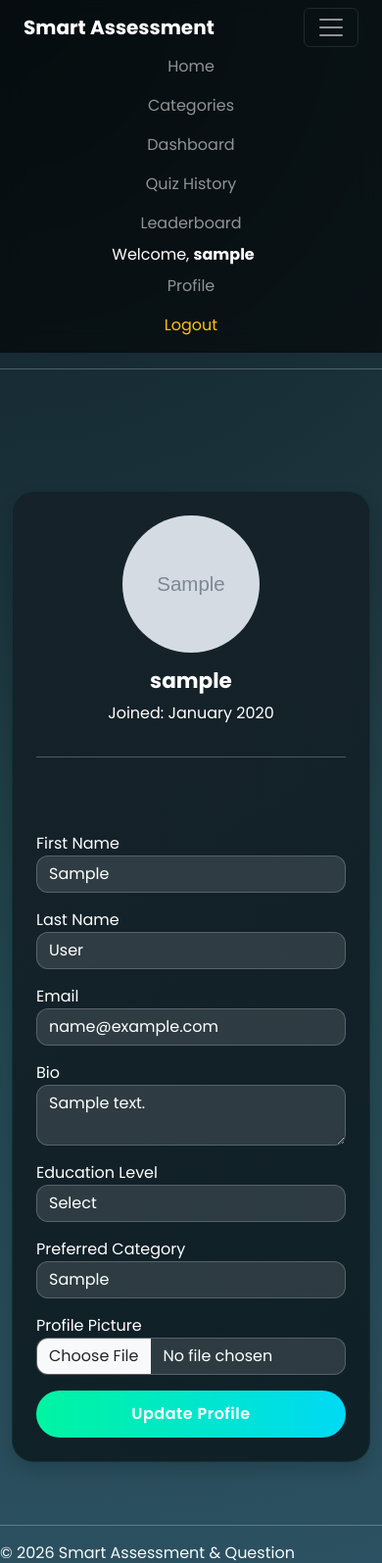
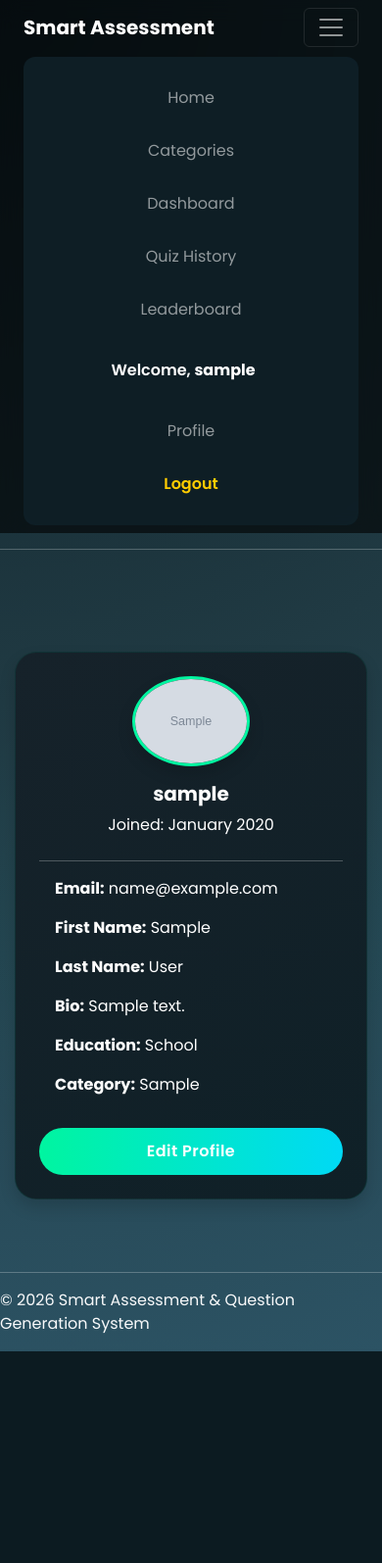
Before and after one commit to deepakjha018/smart-assessment, a Django app: page /profile/ in a window 390 px wide, after a click that opens the changed part. Shown: the top 1595 px of the page at 98% size. After the commit the page ends 1379 px from the top, so only its background shows below. Run offline with Django 5.2, Linux system fonts and the light colour scheme; a user stored in the database is signed in; tables that the repository leaves empty hold one stand-in row (values such as "Sample post"); grey boxes marked "Sample" are stand-in pictures.

Commit message:
Improved UI: responsive navbar + profile UI + mobile responsiveness

```diff
--- a/static/css/style.css
+++ b/static/css/style.css
@@ -214,3 +214,189 @@ input[type="radio"] {
     width: 100% !important;
     height: 100% !important;
 }
+
+/* ===== PROFILE UI UPGRADE ===== */
+
+.profile-layout {
+    display: flex;
+    gap: 30px;
+    align-items: flex-start;
+    flex-wrap: wrap;
+}
+
+.profile-left {
+    flex: 1;
+    min-width: 220px;
+}
+
+.profile-right {
+    flex: 2;
+    min-width: 280px;
+}
+
+/* Avatar */
+.profile-avatar {
+    width: 110px;
+    height: 110px;
+    border-radius: 50%;
+    border: 3px solid #00f5a0;
+    object-fit: cover;
+    display: block;
+    margin: 0 auto;
+}
+
+/* Sections */
+.profile-section {
+    background: rgba(255,255,255,0.05);
+    padding: 15px 20px;
+    border-radius: 15px;
+    margin-bottom: 20px;
+    border: 1px solid rgba(255,255,255,0.08);
+}
+
+.profile-section h5 {
+    margin-bottom: 15px;
+    font-weight: 600;
+}
+
+/* Grid */
+.info-grid {
+    display: grid;
+    grid-template-columns: 1fr 1fr;
+    gap: 15px;
+}
+
+.info-grid span {
+    font-size: 12px;
+    color: #9ca3af;
+}
+
+.info-grid p {
+    margin: 0;
+    font-weight: 500;
+}
+
+/* Bio */
+.bio-text {
+    color: #d1d5db;
+    font-size: 14px;
+}
+
+/* ===== GLOBAL RESPONSIVENESS ===== */
+
+@media (max-width: 768px) {
+
+    /* Containers */
+    .container {
+        padding-left: 15px;
+        padding-right: 15px;
+    }
+
+    /* Headings */
+    h1 {
+        font-size: 26px;
+        text-align: center;
+    }
+
+    h2 {
+        font-size: 22px;
+        text-align: center;
+    }
+
+    h3 {
+        font-size: 20px;
+    }
+
+    /* Buttons */
+    .btn {
+        width: 100%;
+        margin-top: 10px;
+    }
+
+    /* Cards */
+    .card {
+        padding: 20px;
+        margin: 10px 0;
+    }
+
+    /* Rows spacing */
+    .row {
+        margin-top: 30px;
+    }
+
+    /* Auth pages */
+    .auth-card {
+        width: 100%;
+        padding: 25px;
+    }
+
+    /* Forms */
+    .form-control {
+        font-size: 14px;
+        padding: 10px;
+    }
+
+    /* Charts */
+    .pie-chart-wrapper {
+        width: 100%;
+        height: auto;
+    }
+
+    /* Tables (if any) */
+    table {
+        font-size: 12px;
+    }
+}
+/* Prevent horizontal scroll */
+body {
+    overflow-x: hidden;
+}
+
+/* Images responsive */
+img {
+    max-width: 100%;
+    height: auto;
+}
+
+/* ===== MOBILE NAV IMPROVEMENT ===== */
+
+@media (max-width: 768px) {
+
+    .navbar-collapse {
+        background: rgba(15, 32, 39, 0.95);
+        backdrop-filter: blur(12px);
+        padding: 20px;
+        border-radius: 12px;
+        margin-top: 10px;
+    }
+
+    .navbar-nav {
+        gap: 10px;
+        text-align: center;
+    }
+
+    .nav-link {
+        padding: 10px 15px;
+        border-radius: 10px;
+        transition: 0.3s ease;
+    }
+
+    .nav-link:hover {
+        background: rgba(0, 255, 200, 0.1);
+        color: #00f5a0 !important;
+    }
+
+    /* Highlight logout */
+    .nav-link.text-warning {
+        color: #ffcc00 !important;
+        font-weight: 600;
+    }
+
+    /* Username styling */
+    .navbar-text {
+        display: block;
+        margin: 10px 0;
+        font-weight: 600;
+        color: #ffffff;
+    }
+}
--- a/templates/base.html
+++ b/templates/base.html
@@ -122,5 +122,19 @@ document.querySelectorAll('.progress-circle').forEach(circle => {
     circle.style.setProperty('--percentage', percentage);
 });
 </script>
+<script>
+function toggleEdit() {
+    let view = document.getElementById("profileView");
+    let edit = document.getElementById("profileEdit");
+
+    if (view.style.display === "none") {
+        view.style.display = "block";
+        edit.style.display = "none";
+    } else {
+        view.style.display = "none";
+        edit.style.display = "block";
+    }
+}
+</script>
 </body>
 </html>
--- a/templates/users/profile.html
+++ b/templates/users/profile.html
@@ -6,17 +6,40 @@
     <div class="col-md-7">
         <div class="card shadow p-4">
 
-            <div class="text-center">
+
+<!-- PROFILE VIEW -->
+<div id="profileView">
+
+    <div class="text-center mb-4">
         <img src="{{ profile.profile_pic.url }}"
-                     class="rounded-circle mb-3"
-                     width="140"
-                     height="140">
+            class="rounded-circle mb-3 shadow"
+            width="120"
+            height="120"
+            style="object-fit: cover; border: 3px solid #00f5a0;">
 
-                <h4>{{ request.user.username }}</h4>
+        <h3 class="fw-bold">{{ request.user.username }}</h3>
         <p class="text-muted">Joined: {{ request.user.date_joined|date:"F Y" }}</p>
     </div>
 
     <hr>
+
+    <div class="px-3">
+        <p><strong>Email:</strong> {{ request.user.email }}</p>
+        <p><strong>First Name:</strong> {{ request.user.first_name }}</p>
+        <p><strong>Last Name:</strong> {{ request.user.last_name }}</p>
+        <p><strong>Bio:</strong> {{ profile.bio }}</p>
+        <p><strong>Education:</strong> {{ profile.education_level }}</p>
+        <p><strong>Category:</strong> {{ profile.preferred_category }}</p>
+    </div>
+
+    <button class="btn btn-primary w-100 mt-3" onclick="toggleEdit()">
+        Edit Profile
+    </button>
+</div>
+
+
+<!-- EDIT FORM (HIDDEN) -->
+<div id="profileEdit" style="display:none;">
 
     <form method="POST" enctype="multipart/form-data">
         {% csrf_token %}
@@ -75,11 +98,18 @@
         </div>
 
         <button class="btn btn-primary w-100">
-                    Update Profile
+            Save Changes
+        </button>
+
+        <button type="button"
+                class="btn btn-secondary w-100 mt-2"
+                onclick="toggleEdit()">
+            Cancel
         </button>
     </form>
 
 </div>
         </div>
     </div>
+</div>
 {% endblock %}
```
Lines whose indentation alone changed are shown as unchanged.
